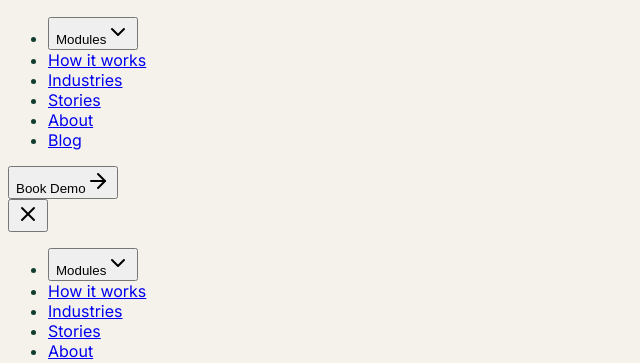
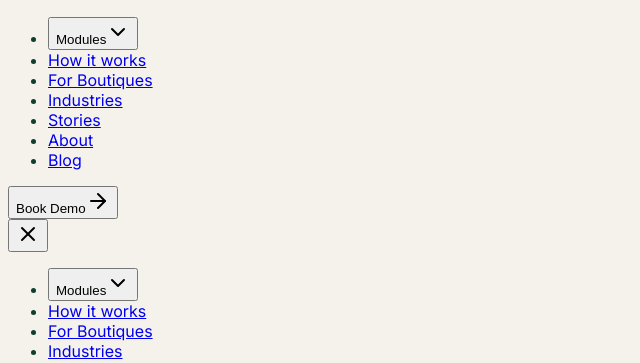
Before and after one commit to sanjaydoms/scaleezy_website, a React app in the folder src/: page /how-it-works in a window 1280 px wide. Both pictures are taken after a click on the button "Open menu". Shown: the part 311-674 px from the top of the page, without its empty margins (0-640 px from the left). Built offline with nearby package versions, Linux system fonts and the light colour scheme; the HTML template or start-up script is replaced by a standard one.

Commit message:
Add 'For Boutiques' redirect link pointing to https://boutique.scaleezy.com/ in header and footer

```diff
--- a/src/components/Footer.tsx
+++ b/src/components/Footer.tsx
@@ -40,6 +40,10 @@ const COLUMNS = [
   {
     label: 'How it works',
     href: '/how-it-works'
+  },
+  {
+    label: 'For Boutiques',
+    href: 'https://boutique.scaleezy.com/'
   },
   {
     label: 'Industries',
@@ -110,6 +114,8 @@ export function Footer() {
 
                 <a
                   href={link.href}
+                  target={link.href.startsWith('http') ? "_blank" : undefined}
+                  rel={link.href.startsWith('http') ? "noopener noreferrer" : undefined}
                   className="text-sm text-forest/70 transition-colors hover:text-lime-dark">
 
                         {link.label}
--- a/src/components/Nav.tsx
+++ b/src/components/Nav.tsx
@@ -26,6 +26,7 @@ const MODULES = [
 
 const LINKS = [
   { label: 'How it works', href: '/how-it-works' },
+  { label: 'For Boutiques', href: 'https://boutique.scaleezy.com/' },
   { label: 'Industries', href: '/industries' },
   { label: 'Stories', href: '/stories' },
   { label: 'About', href: '/about' },
@@ -121,7 +122,12 @@ export function Nav() {
                     {link.label}
                   </Link>
                 ) : (
-                  <a href={link.href} className={`text-sm tracking-wide transition-colors duration-300 hover:text-lime-dark ${textClassName}`}>
+                  <a
+                    href={link.href}
+                    target="_blank"
+                    rel="noopener noreferrer"
+                    className={`text-sm tracking-wide transition-colors duration-300 hover:text-lime-dark ${textClassName}`}
+                  >
                     {link.label}
                   </a>
                 )}
@@ -209,6 +215,8 @@ export function Nav() {
                 ) : (
                   <a
                     href={link.href}
+                    target="_blank"
+                    rel="noopener noreferrer"
                     onClick={() => setOpen(false)}
                     className="block border-b border-forest/10 py-3.5 text-sm tracking-wide text-forest"
                   >
```
